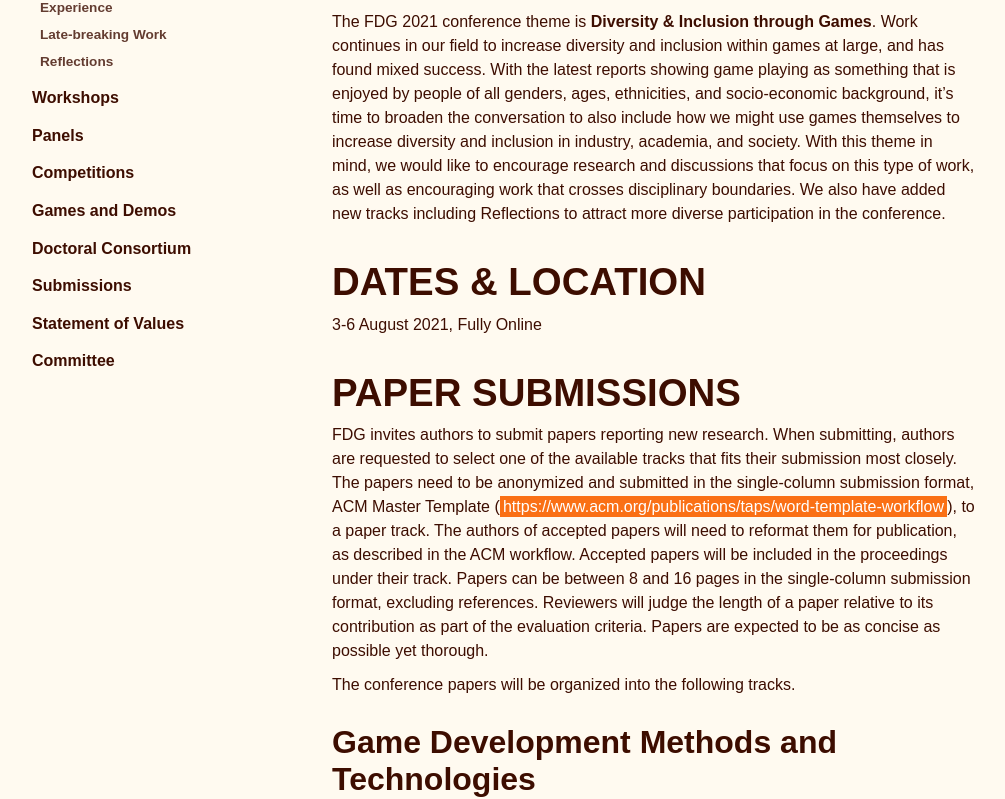
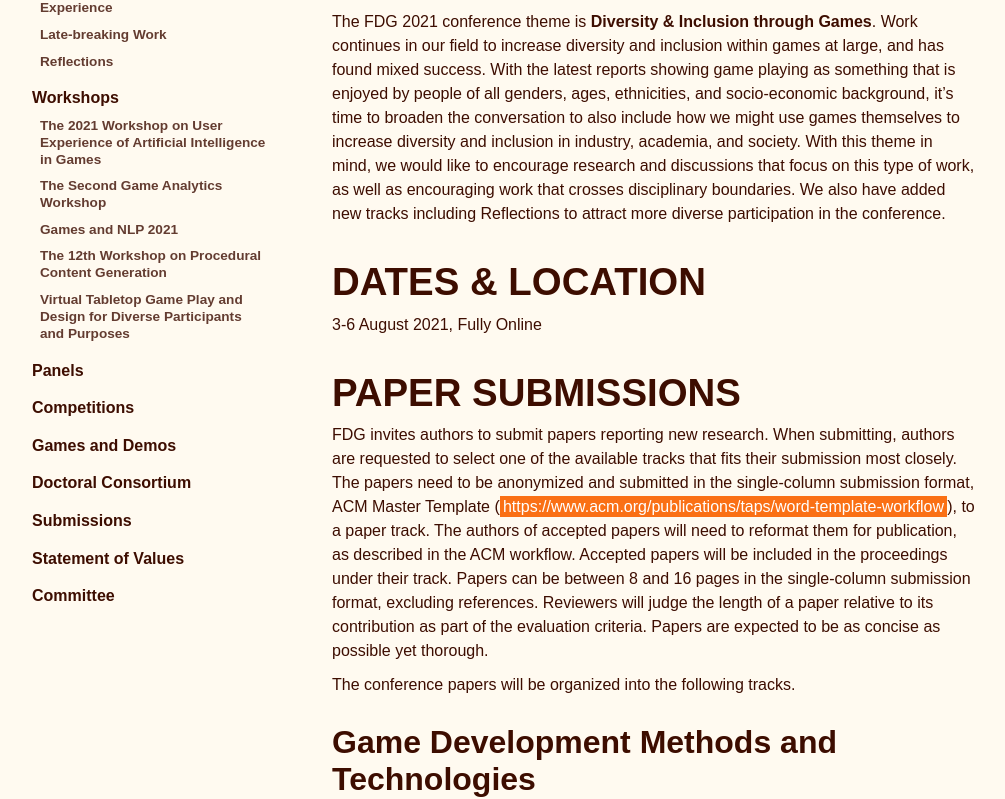
Before and after one commit to Spaxe/fdg2021.org, a React (Create React App) app: page / in a window 1280 px wide. Shown: the part 777-1576 px from the top of the page, without its empty margins (136-1141 px from the left). Built offline with nearby package versions, Linux system fonts and the light colour scheme; a web font is replaced by a local one.

Commit message:
added accepted workshops

```diff
--- a/src/Copy.tsx
+++ b/src/Copy.tsx
@@ -77,7 +77,28 @@
 
 FDG workshops are full-day or half-day sessions focused on current and emerging game-related topics. They can provide a setting for new developments to be presented, discussed and demonstrated, or be hands-on or studio-based. We especially encourage workshops and topics that involve participants from diverse disciplinary and other backgrounds working together to explore and advance new areas of game-related scholarship.
 
-Workshop proposals are up to 6  pages (excluding references) in the single-column paper submission format​. They should include: a background section explaining and motivating the workshop, the objectives of the workshop, planned activities, the background of the organizer(s), publication plans (if any), anticipated number of participants, and the means for soliciting and selecting participants. Workshop proposals will not be included in the conference proceedings.
+Workshop proposals are up to 6 pages (excluding references) in the single-column paper submission format​. They should include: a background section explaining and motivating the workshop, the objectives of the workshop, planned activities, the background of the organizer(s), publication plans (if any), anticipated number of participants, and the means for soliciting and selecting participants. Workshop proposals will not be included in the conference proceedings.
+
+*Workshop proposals for FDG 2021 have closed. We now invite authors to browse the following accepted workshops for their call for entries.*
+
+## FDG 2021 Workshops
+*More information will be provided as workshops open for submissions.*
+
+### The 2021 Workshop on User Experience of Artificial Intelligence in Games (UXofAI)
+*Henrik Warpefelt, Christoph Salge, Magy Seif El-Nasr, Jichen Zhu, Mirjam Eladhari and Harko Verhagen*
+
+### The Second Game Analytics Workshop (GAW'21)
+*Rafet Sifa, Simon Demediuk and Anders Drachen*
+
+### Games and NLP 2021
+*Chris Madge*
+
+### The 12th Workshop on Procedural Content Generation (PCG2021)
+*Maren Awiszus, Jialin Liu, Christoph Salge and Anurag Sarkar*
+
+### Virtual Tabletop Game Play and Design for Diverse Participants and Purposes
+*Elisabeth Gee, Taylor Kessner, Luis E. Pérez Cortés, Yuchan Gao and Jeremy Bernier*
+
 
 # PANEL PROPOSALS
 #### Chairs
@@ -177,7 +198,7 @@
 
 &nbsp;
 
-Late-Breaking Work, Games and Demos: 12 April 2021
+Late-Breaking Work, Reflections, and Games and Demos: 12 April 2021
 
 Doctoral Consortium applications: 12 April 2021
 
--- a/src/Menu.tsx
+++ b/src/Menu.tsx
@@ -59,9 +59,9 @@
           <Link className="block" onClick={closeMenu} to="#dates---location">
             Fully Online
           </Link>
-          <Link className="block" onClick={closeMenu} to="https://www.youtube.com/channel/UCcZ6WEOxANNqMoUCIGgB_xQ">
+          <a className="block" onClick={closeMenu} href="https://www.youtube.com/channel/UCcZ6WEOxANNqMoUCIGgB_xQ">
             <span role="img" aria-label="TV">📺</span> FDG TV on YouTube
-          </Link>
+          </a>
           <aside className="block lg:hidden text-xs font-normal my-2 px-4 pt-3 pb-5 bg-orange-200">
             <ReactMarkdown
               source={importantDatesMd}
@@ -131,6 +131,41 @@
           <Link className="block" onClick={closeMenu} to="#workshop-proposals">
             Workshops
           </Link>
+          <Link
+            onClick={closeMenu}
+            to="#the-2021-workshop-on-user-experience-of-artificial-intelligence-in-games--uxofai-"
+            className="block paper-type"
+          >
+            The 2021 Workshop on User Experience of Artificial Intelligence in Games
+          </Link>
+          <Link
+            onClick={closeMenu}
+            to="#the-second-game-analytics-workshop--gaw-21-"
+            className="block paper-type"
+          >
+            The Second Game Analytics Workshop
+          </Link>
+          <Link
+            onClick={closeMenu}
+            to="#games-and-nlp-2021"
+            className="block paper-type"
+          >
+            Games and NLP 2021
+          </Link>
+          <Link
+            onClick={closeMenu}
+            to="#the-12th-workshop-on-procedural-content-generation--pcg2021-"
+            className="block paper-type"
+          >
+            The 12th Workshop on Procedural Content Generation
+          </Link>
+          <Link
+            onClick={closeMenu}
+            to="#virtual-tabletop-game-play-and-design-for-diverse-participants-and-purposes"
+            className="block paper-type"
+          >
+            Virtual Tabletop Game Play and Design for Diverse Participants and Purposes
+          </Link>
           <Link className="block" onClick={closeMenu} to="#panel-proposals">
             Panels
           </Link>
--- a/src/assets/style.css
+++ b/src/assets/style.css
@@ -174,6 +174,15 @@
   line-height: 1.15;
 }
 
+main h3 {
+  font-weight: 700;
+  font-size: 1.4rem;
+  margin-top: -6.9rem;
+  padding-top: 8rem;
+  margin-bottom: 0.4rem;
+  line-height: 1.15;
+}
+
 /* Chairs subheading */
 main h4 {
   font-weight: 700;
```
